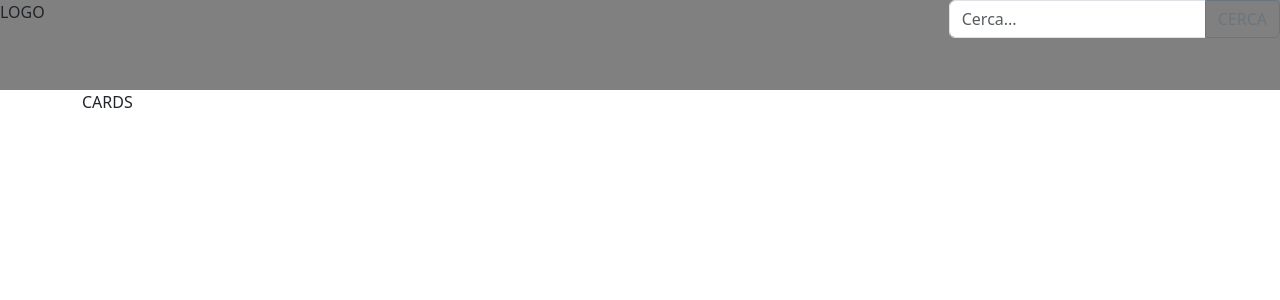
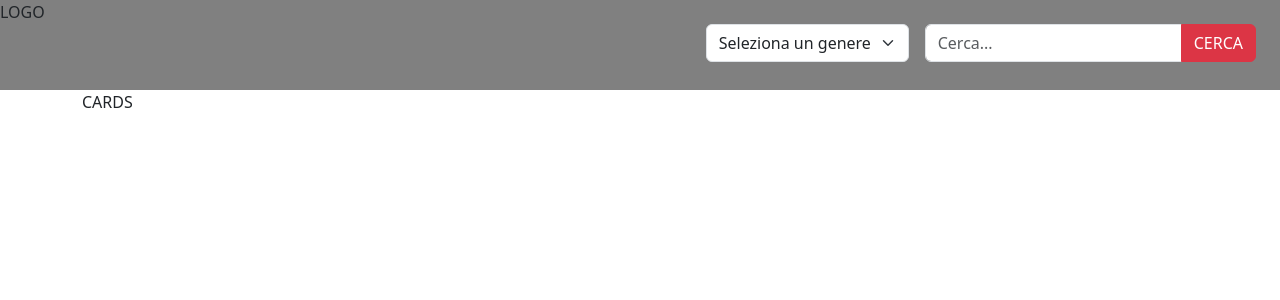
Before and after one commit to Stefanospedicato/react-boolflix, a React app: page / in a window 1280 px wide. Shown: the top 300 px of the page. Built offline with nearby package versions, Linux system fonts and the light colour scheme; no server answers; the HTML template or start-up script is replaced by a standard one.

Commit message:
feat: add all header components

```diff
--- /dev/null
+++ b/src/components/Filters.jsx
@@ -0,0 +1,13 @@
+import SearchFilter from "./SearchFilter";
+import SelectFilter from "./SelectFilter";
+
+const Filters = () => {
+  return (
+    <div className="d-flex m-4">
+      <SelectFilter />
+      <SearchFilter />
+    </div>
+  );
+};
+
+export default Filters;
--- a/src/components/Header.jsx
+++ b/src/components/Header.jsx
@@ -1,26 +1,11 @@
+import Filters from "./Filters";
+
 const Header = () => {
   return (
     <header>
       <div className="d-flex justify-content-between">
         <div className="logo">LOGO</div>
-        <div className="search">
-          <div className="input-group mb-3">
-            <input
-              type="text"
-              className="form-control"
-              placeholder="Cerca..."
-              aria-label="Example text with button addon"
-              aria-describedby="button-addon1"
-            />
-            <button
-              className="btn btn-outline-secondary"
-              type="button"
-              id="button-addon1"
-            >
-              CERCA
-            </button>
-          </div>
-        </div>
+        <Filters/>
       </div>
     </header>
   );
--- /dev/null
+++ b/src/components/SearchFilter.jsx
@@ -0,0 +1,20 @@
+const SearchFilter = () => {
+  return (
+    <div className="search">
+      <div className="input-group mb-3">
+        <input
+          type="text"
+          className="form-control"
+          placeholder="Cerca..."
+          aria-label="Example text with button addon"
+          aria-describedby="button-addon1"
+        />
+        <button className="btn btn-danger" type="button" id="button-addon1">
+          CERCA
+        </button>
+      </div>
+    </div>
+  );
+};
+
+export default SearchFilter;
--- /dev/null
+++ b/src/components/SelectFilter.jsx
@@ -0,0 +1,14 @@
+const SelectFilter = () => {
+  return (
+    <div className="mx-3">
+      <select className="form-select" aria-label="Default select example">
+        <option selected>Seleziona un genere</option>
+        <option value="1">One</option>
+        <option value="2">Two</option>
+        <option value="3">Three</option>
+      </select>
+    </div>
+  );
+};
+
+export default SelectFilter;
```
